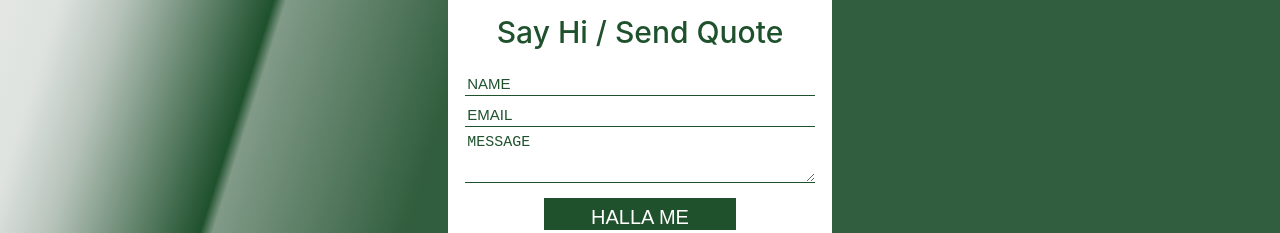
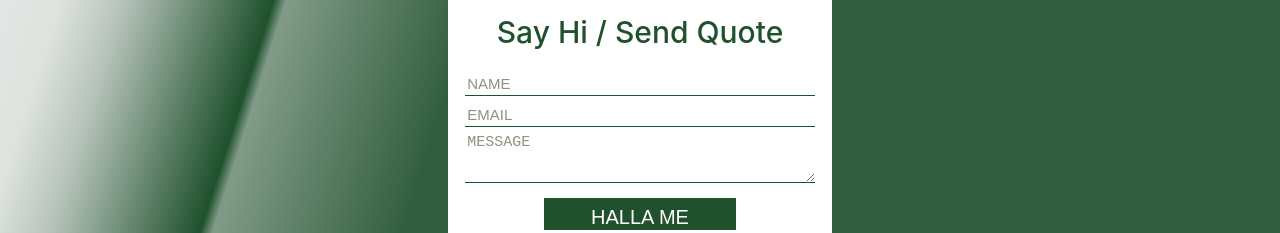
Before and after one commit to Jay-davisphem/pics-to-text, a React (Vite) app: page /contact-me in a window 1280 px wide. Shown: the part 207-440 px from the top of the page. Built offline with nearby package versions, Linux system fonts and the light colour scheme.

Commit message:
integrate email

```diff
--- a/src/App.scss
+++ b/src/App.scss
@@ -13,6 +13,14 @@
     width: $wid;
     height: $hei;
     background: $img-col;
+  }
+}
+header {
+  h1 {
+    margin: {
+      top: 0;
+      bottom: 20px !important;
+    }
   }
 }
 html {
@@ -195,7 +203,7 @@ a > .contact-btn {
 }
 .formEntry::placeholder {
   font-size: 15px;
-  color: $pri-col;
+  color: #90917e;
 }
 .App {
   text-align: center;
```
